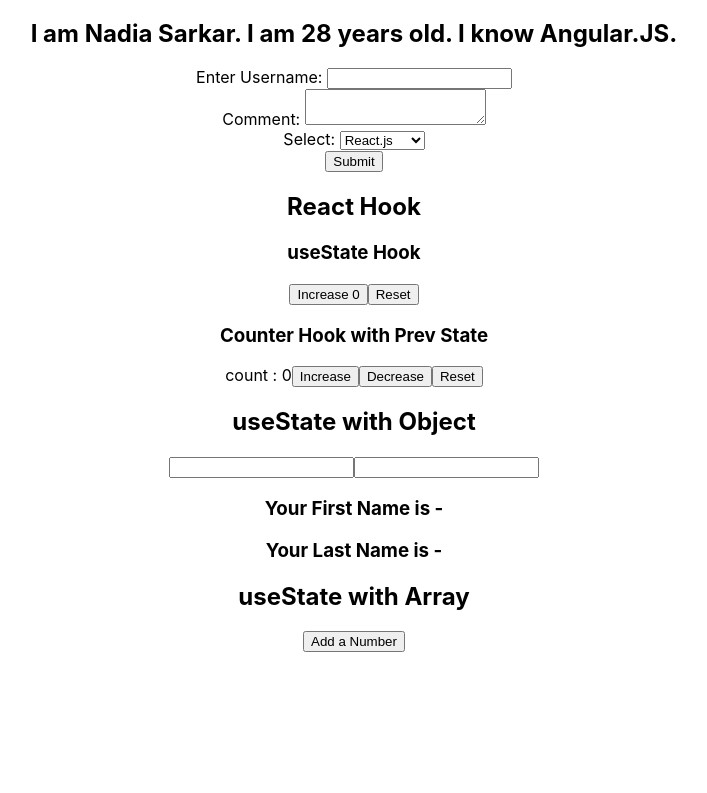
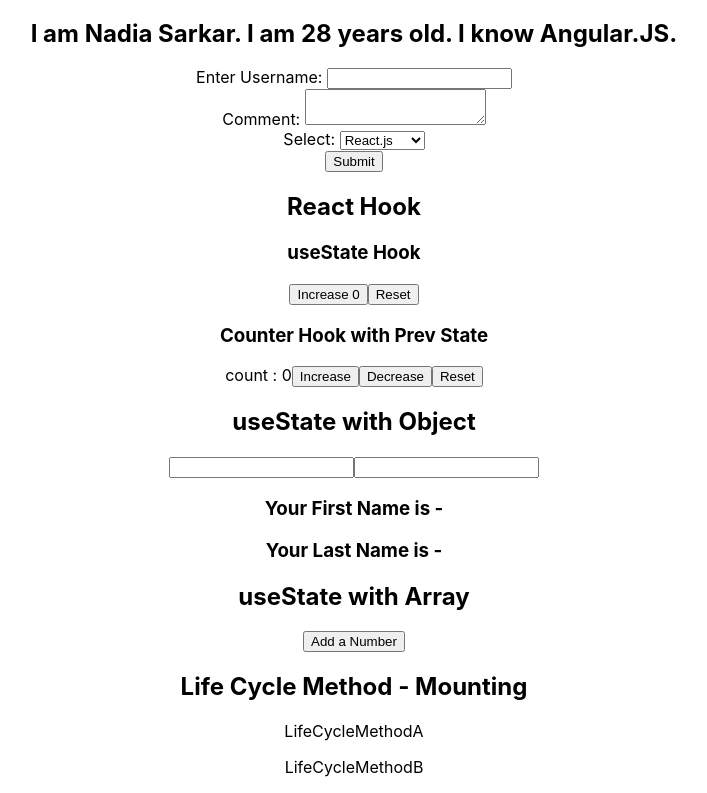
Before and after one commit to Abfahim21/React-Revision-2077, a React (Create React App) app: page / in a window 1280 px wide. Shown: the part 563-1356 px from the top of the page, without its empty margins (286-993 px from the left). Before the commit the page ends 1231 px from the top, so only its background shows below. Built offline with nearby package versions, Linux system fonts and the light colour scheme.

Commit message:
mounting

```diff
--- a/src/App.js
+++ b/src/App.js
@@ -12,6 +12,7 @@ import PersonList from './components/PersonList';
 import PropsClass from './components/PropsClass';
 import PropsFunctional from './components/PropsFunctional';
 import State from './components/State';
+import LifeCycleMethodA from './components/LifeCycleMethodA';
 
 function App() {
   return (
@@ -38,6 +39,9 @@ function App() {
 
       <h2>useState with Array</h2>
       <UseStatewithArray/>
+
+      <h2>Life Cycle Method - Mounting</h2>
+      <LifeCycleMethodA/>
     </div>
   );
 }
--- /dev/null
+++ b/src/components/LifeCycleMethodA.js
@@ -0,0 +1,31 @@
+import React, { Component } from 'react'
+import LifeCycleMethodB from './LifeCycleMethodB'
+
+class LifeCycleMethodA extends Component {
+    constructor(props) {
+      super(props)
+
+      this.state = {
+         name : "Abrar"
+      }
+      console.log("Component A constructor")
+    }
+    static getDerivedStateFromProps() {
+        console.log("Component A getDerivedStateFromProps")
+        return null
+    }
+    componentDidMount(){
+        console.log("Component A componentDidMount")
+    }
+  render() {
+    console.log("Component A render")
+    return (
+      <div>
+        <p>LifeCycleMethodA</p>
+        <LifeCycleMethodB/>
+      </div>
+    )
+  }
+}
+
+export default LifeCycleMethodA
--- /dev/null
+++ b/src/components/LifeCycleMethodB.js
@@ -0,0 +1,30 @@
+import React, { Component } from 'react'
+
+class LifeCycleMethodB extends Component {
+    constructor(props) {
+      super(props)
+
+      this.state = {
+         name : "Abrar"
+      }
+      console.log("Component B constructor")
+    }
+    static getDerivedStateFromProps() {
+        console.log("Component B getDerivedStateFromProps")
+        return null
+    }
+    componentDidMount(){
+        console.log("Component B componentDidMount")
+    }
+  render() {
+    console.log("Component B render")
+    return (
+      <div>
+        <p>LifeCycleMethodB</p>
+
+      </div>
+    )
+  }
+}
+
+export default LifeCycleMethodB
```
